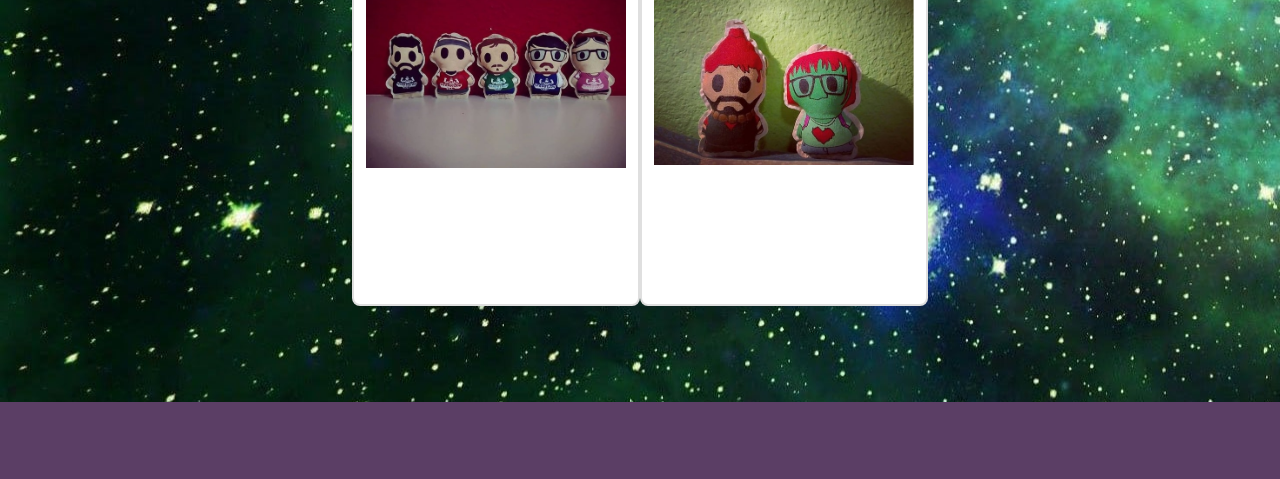
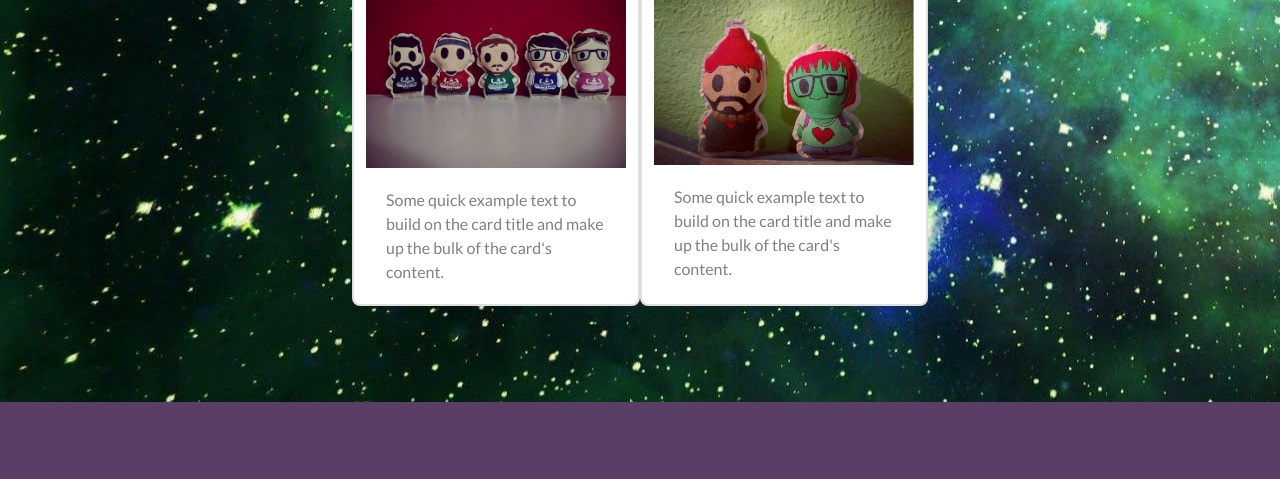
Before and after one commit to AgostinaBatiston/repositorio-tuggy, a website: page sponsor.html in a window 1280 px wide. Shown: the part 1113-1592 px from the top of the page. Drawn offline with nearby package versions, Linux system fonts and the light colour scheme.

Commit message:
Le puse texto gris al texto de las cards de sponsor.html

```diff
--- a/scss/estilos.scss
+++ b/scss/estilos.scss
@@ -39,6 +39,10 @@ h1.TituloPresentacion {
     color: $ColorGris;
 }
 
+.sponsor__cardTexto {
+    color: $ColorGris;
+}
+
 $redes: (Facebook: rgb(113, 122, 252), Instagram: pink);
 @each $red,
 $color in $redes {
```
Also changed, not shown: css/estiloscss.css.
